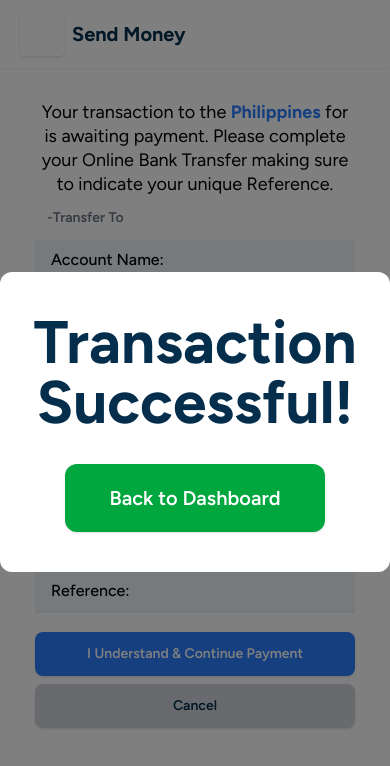
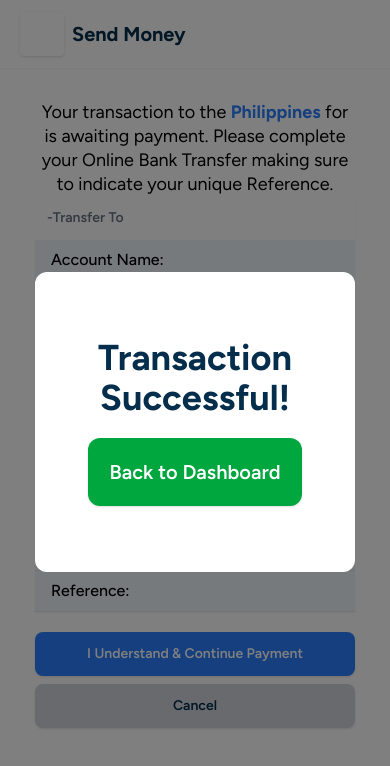
Before and after one commit to dlsntos/bcremit-clone-website-project, a React (Vite) app in the folder bcremitclone2.client/: page /send-money/1/confirm-payment in a window 390 px wide. Both pictures are taken after a click on the button "I Understand & Continue Payment". Shown: the top 766 px of the page. Built offline with nearby package versions, Linux system fonts and the light colour scheme; no server answers; some icons are missing.

Commit message:
add breakpoints to modal size for mobile responsiveness

```diff
--- a/bcremitclone2.client/src/features/send-money/components/modals/TransactionCancelledModal.tsx
+++ b/bcremitclone2.client/src/features/send-money/components/modals/TransactionCancelledModal.tsx
@@ -11,9 +11,9 @@ function TransactionCancelledModal({ successful = false }: ModalProps) {
       open={successful}
       className="fixed top-0 left-0 w-screen h-screen flex items-center justify-center bg-black/50 z-100"
     >
-      <div className="flex flex-col justify-center items-center max-w-lg w-full h-[300px] py-10 bg-white text-center rounded-xl">
+      <div className="flex flex-col justify-center items-center max-w-xs md:max-w-lg w-full h-[300px] py-10 bg-white text-center rounded-xl">
         <section className="flex flex-row justify-center items-center">
-          <h1 className="text-bluewhale p-3 text-6xl font-bold font-figtree">Transaction Failed</h1>
+          <h1 className="text-bluewhale p-3 text-4xl md:text-6xl font-bold font-figtree">Transaction Failed</h1>
         </section>
         <section className="w-2/3 ">
           <Button
--- a/bcremitclone2.client/src/features/send-money/components/modals/TransactionSuccessModal.tsx
+++ b/bcremitclone2.client/src/features/send-money/components/modals/TransactionSuccessModal.tsx
@@ -13,9 +13,9 @@ function TransactionSuccessModal({ successful = false }: ModalProps) {
       open={successful}
       className="fixed top-0 left-0 w-screen h-screen flex items-center justify-center bg-black/50 z-100"
     >
-      <div className="flex flex-col justify-between items-center max-w-lg w-full h-[300px] py-10 bg-white text-center rounded-xl">
+      <div className="flex flex-col justify-center items-center max-w-xs md:max-w-lg w-full h-[300px] py-10 bg-white text-center rounded-xl">
         <section className="flex flex-row justify-center items-center">
-          <h1 className="text-bluewhale text-6xl font-bold font-figtree">Transaction Successful!</h1>
+          <h1 className="text-bluewhale text-4xl md:text-6xl font-bold font-figtree">Transaction Successful!</h1>
         </section>
         <section className="w-2/3 ">
           <Button
```
